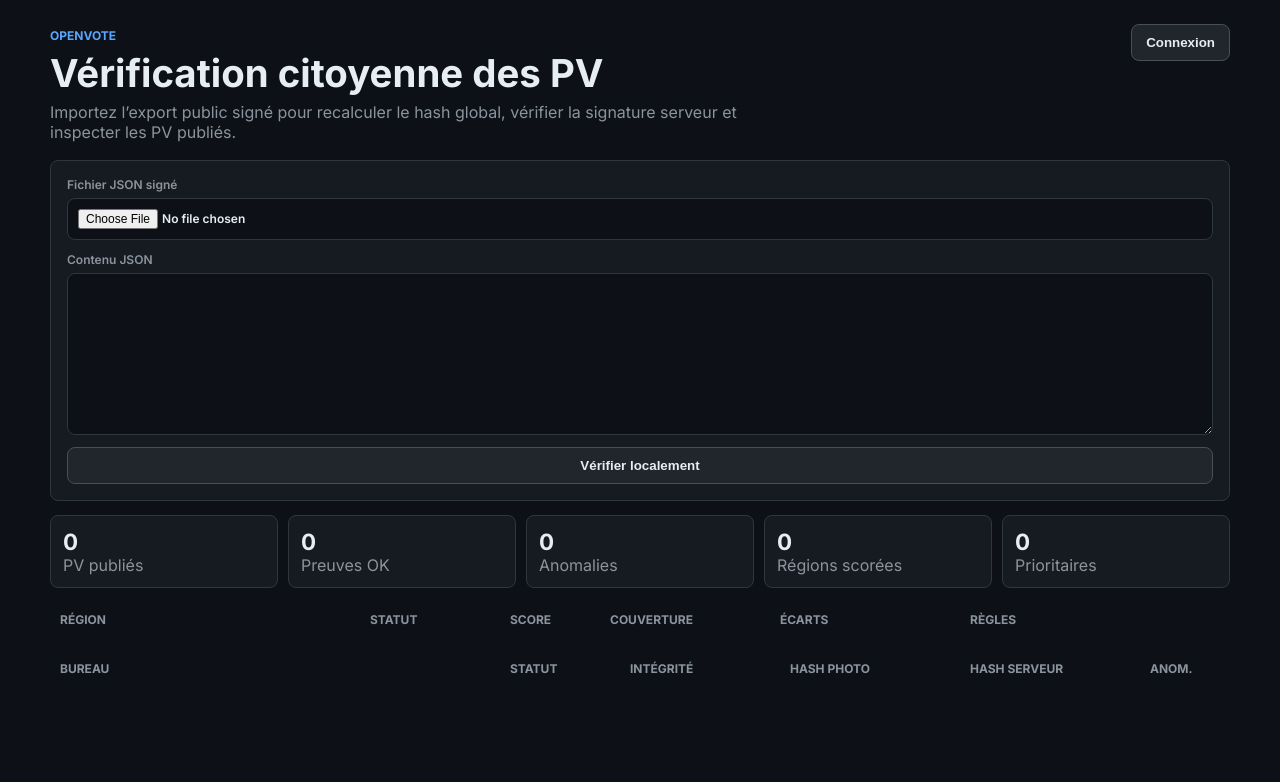
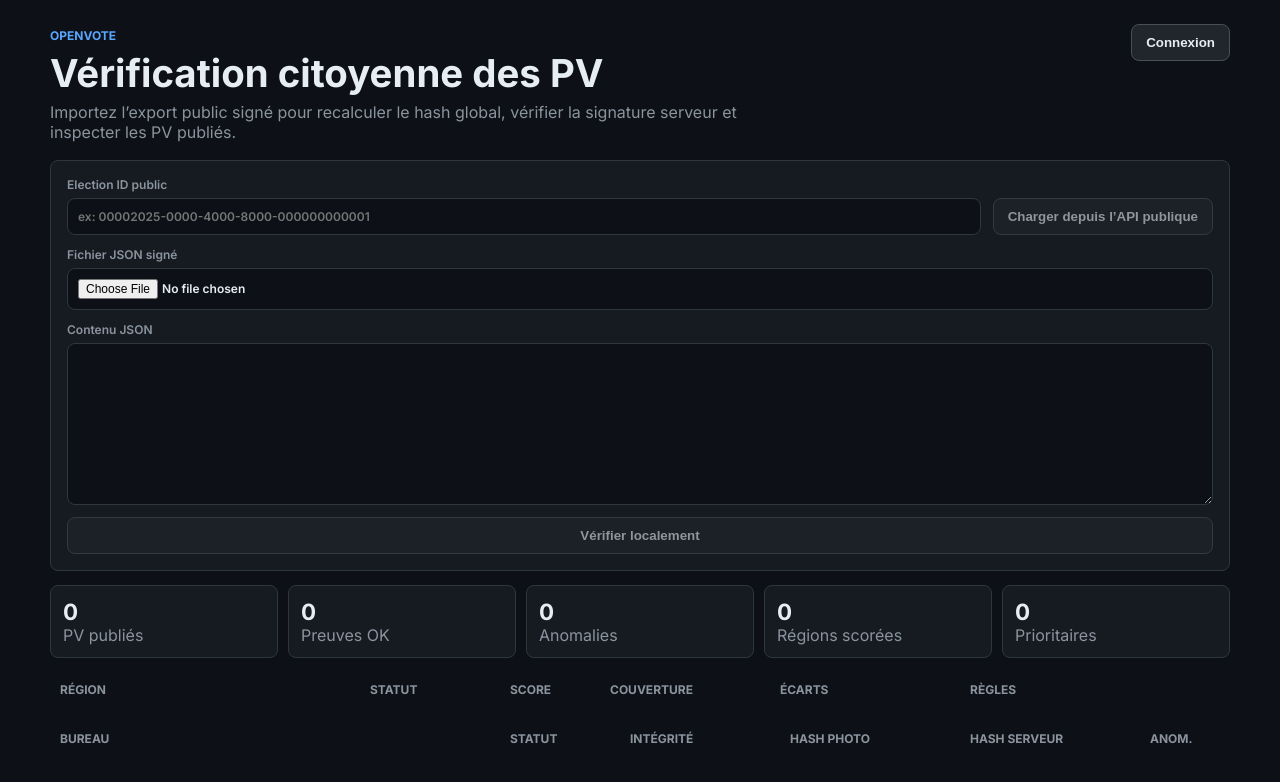
Before and after one commit to astauriabidco-maker/Openvote, a React (Vite) app in the folder web/: page / in a window 1280 px wide. Both pictures are taken after a click on the button "Vérifier un export". Shown: the top 782 px of the page. Built offline with nearby package versions, Linux system fonts and the light colour scheme.

Commit message:
feat: load public export from verifier

```diff
--- a/web/src/PublicVerifier.tsx
+++ b/web/src/PublicVerifier.tsx
@@ -1,6 +1,7 @@
 import { useMemo, useState } from 'react';
 import { ed25519 } from '@noble/curves/ed25519.js';
 import { sha256 } from '@noble/hashes/sha2.js';
+import { API_URL } from './constants';
 import type { PublicPVExportProof, PublicPVProof, PublicPVProofExport, PublicRegionalRiskProof } from './types';
 
 interface PublicVerifierProps {
@@ -130,6 +131,8 @@ export default function PublicVerifier({ onBack }: PublicVerifierProps) {
     const [result, setResult] = useState<VerificationResult | null>(null);
     const [error, setError] = useState('');
     const [checking, setChecking] = useState(false);
+    const [publicElectionId, setPublicElectionId] = useState('');
+    const [loadingPublicExport, setLoadingPublicExport] = useState(false);
 
     const proofs = useMemo(() => extractProofs(raw), [raw]);
     const regionalRisks = useMemo(() => extractRegionalRisks(raw), [raw]);
@@ -142,6 +145,34 @@ export default function PublicVerifier({ onBack }: PublicVerifierProps) {
         setRaw(await file.text());
         setResult(null);
         setError('');
+    };
+
+    const loadPublicExport = async () => {
+        const electionId = publicElectionId.trim();
+        if (!electionId) {
+            setError('Saisissez un election_id.');
+            setResult(null);
+            return;
+        }
+        setLoadingPublicExport(true);
+        setChecking(true);
+        setError('');
+        setResult(null);
+        try {
+            const response = await fetch(`${API_URL}/public/pv-proofs?election_id=${encodeURIComponent(electionId)}`);
+            if (!response.ok) {
+                throw new Error(`Export public indisponible (${response.status}).`);
+            }
+            const payload = await response.json();
+            const serialized = JSON.stringify(payload, null, 2);
+            setRaw(serialized);
+            setResult(await verifyExportPackage(serialized));
+        } catch (err) {
+            setError(err instanceof Error ? err.message : String(err));
+        } finally {
+            setChecking(false);
+            setLoadingPublicExport(false);
+        }
     };
 
     const verify = async () => {
@@ -172,13 +203,35 @@ export default function PublicVerifier({ onBack }: PublicVerifierProps) {
                 </div>
 
                 <div className="public-verify-inputs">
+                    <div className="public-verify-api-row">
+                        <label>
+                            Election ID public
+                            <input
+                                value={publicElectionId}
+                                onChange={(event) => setPublicElectionId(event.target.value)}
+                                placeholder="ex: 00002025-0000-4000-8000-000000000001"
+                            />
+                        </label>
+                        <button type="button" onClick={loadPublicExport} disabled={loadingPublicExport || publicElectionId.trim().length === 0}>
+                            {loadingPublicExport ? 'Chargement...' : 'Charger depuis l’API publique'}
+                        </button>
+                    </div>
                     <label>
                         Fichier JSON signé
                         <input type="file" accept="application/json,.json" onChange={(event) => loadFile(event.target.files?.[0])} />
                     </label>
                     <label>
                         Contenu JSON
-                        <textarea value={raw} onChange={(event) => setRaw(event.target.value)} rows={10} spellCheck={false} />
+                        <textarea
+                            value={raw}
+                            onChange={(event) => {
+                                setRaw(event.target.value);
+                                setResult(null);
+                                setError('');
+                            }}
+                            rows={10}
+                            spellCheck={false}
+                        />
                     </label>
                     <button type="button" onClick={verify} disabled={checking || raw.trim().length === 0}>
                         {checking ? 'Vérification...' : 'Vérifier localement'}
--- a/web/src/styles/publicverify.css
+++ b/web/src/styles/publicverify.css
@@ -47,6 +47,11 @@
   padding: 10px 14px;
 }
 
+.public-verify-inputs button:disabled {
+  cursor: not-allowed;
+  opacity: 0.58;
+}
+
 .public-verify-inputs {
   display: grid;
   gap: 12px;
@@ -54,6 +59,13 @@
   border-radius: var(--radius-md);
   background: var(--color-bg-surface);
   padding: 16px;
+}
+
+.public-verify-api-row {
+  display: grid;
+  grid-template-columns: minmax(260px, 1fr) auto;
+  gap: 12px;
+  align-items: end;
 }
 
 .public-verify-inputs label {
@@ -266,6 +278,10 @@
     display: grid;
   }
 
+  .public-verify-api-row {
+    grid-template-columns: 1fr;
+  }
+
   .public-verify-kpis {
     grid-template-columns: repeat(2, minmax(0, 1fr));
   }
```
Also changed, not shown: 1 other file (tests, documents, lock files or other folders).
